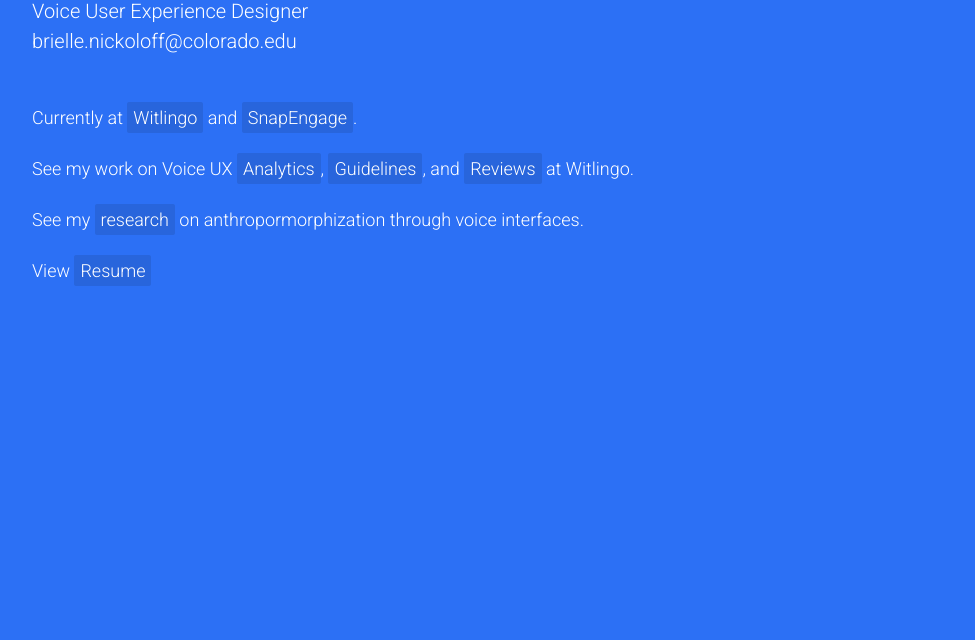
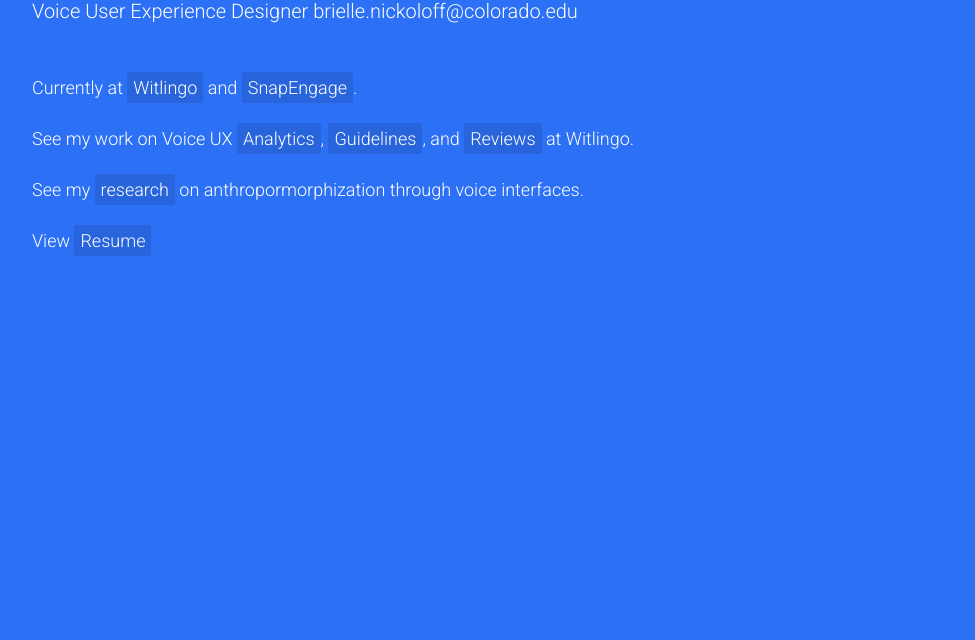
Before and after one commit to brielle-nickoloff/brielle-nickoloff.github.io, a website: page index.html in a window 1280 px wide. Shown: the part 160-800 px from the top of the page, without its empty margins (243-1218 px from the left). Drawn offline with Linux system fonts and the light colour scheme.

Commit message:
Update index.html

```diff
--- a/index.html
+++ b/index.html
@@ -60,7 +60,7 @@
       <div class="row">
         <div class="col-lg-8 text-left mx-auto text-white">
           <h1 class="mt-5 mb-1">Brielle Nickoloff</h1>
-          <p class="lead mb-5 font-weight-light">Voice User Experience Designer <br> brielle.nickoloff@colorado.edu </p>
+          <p class="lead mb-5 font-weight-light">Voice User Experience Designer                                                              brielle.nickoloff@colorado.edu </p>
           <ul class="list-unstyled">
             <li class="mb-4">Currently at <a class="text-white" href="http://www.witlingo.com/" target="blank">Witlingo</a> and <a class="text-white" href="https://snapengage.com/" target="blank">SnapEngage</a>.</li>
             <li class="mb-4">See my work on Voice UX <a class="text-white" href="http://www.witlingo.com/vui-assessment-guidelines/">Analytics</a>, <a class="text-white" href="http://www.witlingo.com/facebookguidelines/" target="blank">Guidelines</a>, and <a class="text-white" href="http://www.witlingo.com/vui-reviews/">Reviews</a> at Witlingo.</li>
```
